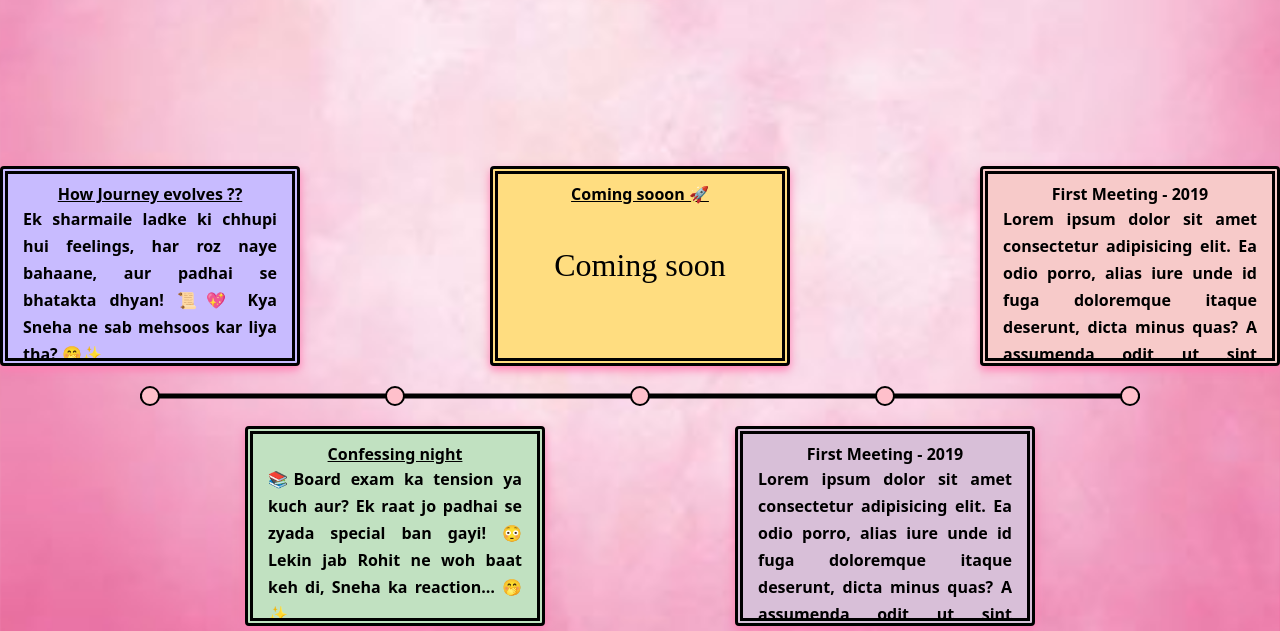
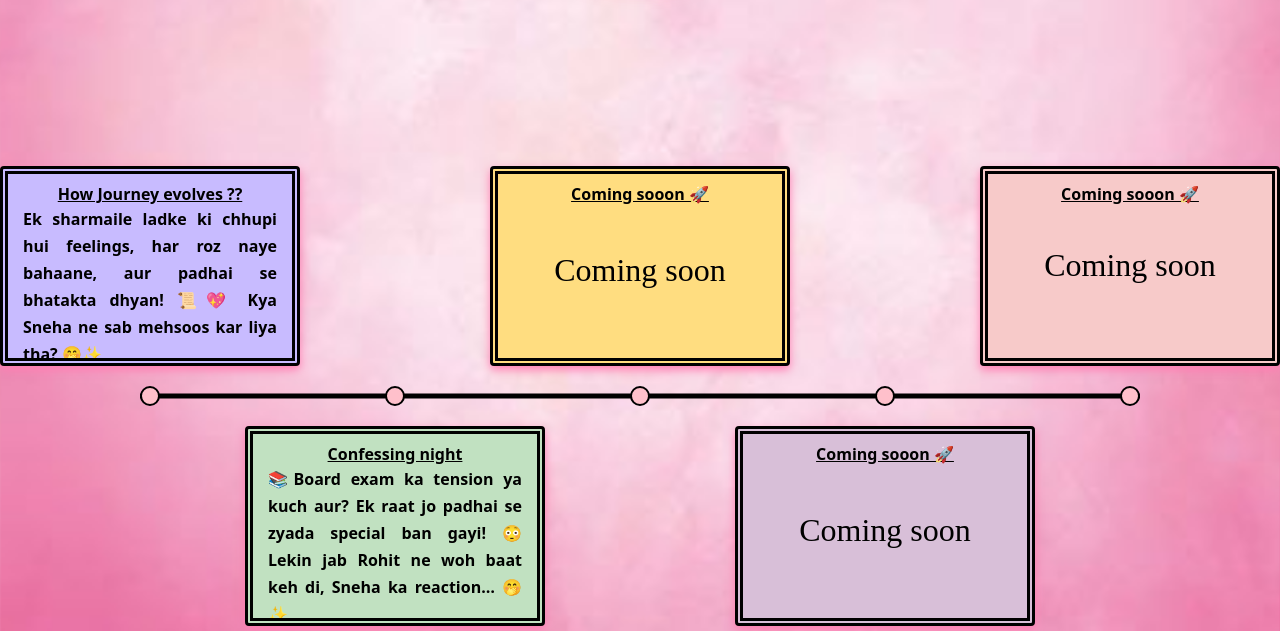
Before and after one commit to Divyanshu-hub37/Love_Project, a plain HTML site: page index.html in a window 1280 px wide. Shown: the part 622-1253 px from the top of the page. Drawn offline with nearby package versions, Linux system fonts and the light colour scheme.

Commit message:
final-touch

```diff
--- a/index.html
+++ b/index.html
@@ -6,6 +6,7 @@
     <title>Love-Journey</title>
     <link rel="stylesheet" href="https://cdn.jsdelivr.net/npm/bootstrap@5.3.0/dist/css/bootstrap.min.css">
     <link rel="stylesheet" href="style.css">
+    <link rel="shortcut icon" href="/public/images/favicon.png" type="image/x-icon">
     <script src="https://cdnjs.cloudflare.com/ajax/libs/gsap/3.12.2/gsap.min.js"></script>
     <script src="https://cdnjs.cloudflare.com/ajax/libs/gsap/3.12.2/ScrollTrigger.min.js"></script>
 </head>
@@ -50,37 +51,27 @@
 
         </div>
         <div class="timeline-item">
-            <a href="trip-together.html"><div class="dot"></div></a>
+            <a href="part3.html"><div class="dot"></div></a>
             <div class="journey-box-up" style="background-color: #ffdd80;">
                 <div class="journey-box-header"><u>Coming sooon 🚀</u></div>
-                <div class="journey-box-body"><h3 style="text-align: center; padding-top: 40px; font-family: stella; font-size: xx-large;" >Coming soon </h3>
+                <div class="journey-box-body"><h3 style="text-align: center; padding-top: 45px; font-family: stella; font-size: xx-large;" >Coming soon </h3>
                 </div>
             </div>
         </div>
         <div class="timeline-item">
-            <a href="anniversary.html"><div class="dot"></div></a>
+            <a href="part4.html"><div class="dot"></div></a>
             <div class="journey-box-down" style="background-color: #D8BFD8;">
-                <div class="journey-box-header">First Meeting - 2019 </div>
-                <div class="journey-box-body">Lorem ipsum dolor sit amet consectetur adipisicing elit.
-                    Ea odio porro, alias iure unde id fuga doloremque itaque deserunt,
-                    dicta minus quas? A assumenda odit ut sint repellat, sunt ex commodi
-                    reiciendis nesciunt non corrupti exercitationem, blanditiis molestias
-                    temporibus maxime. Sapiente quo inventore in eveniet. CorporisS
-                    possimus perferendis aperiam non.
+                <div class="journey-box-header"><u>Coming sooon 🚀</u></div>
+                <div class="journey-box-body"><h3 style="text-align: center; padding-top: 45px; font-family: stella; font-size: xx-large;" >Coming soon </h3>
                 </div>
 
             </div>
         </div>
         <div class="timeline-item">
-            <a href="engagement.html"><div class="dot"></div></a>
-            <div class="journey-box-up" style="background-color: #F7CAC9 ;">
-                <div class="journey-box-header">First Meeting - 2019 </div>
-                <div class="journey-box-body">Lorem ipsum dolor sit amet consectetur adipisicing elit.
-                    Ea odio porro, alias iure unde id fuga doloremque itaque deserunt,
-                    dicta minus quas? A assumenda odit ut sint repellat, sunt ex commodi
-                    reiciendis nesciunt non corrupti exercitationem, blanditiis molestias
-                    temporibus maxime. Sapiente quo inventore in eveniet. CorporisS
-                    possimus perferendis aperiam non.
+            <a href="part5.html"><div class="dot"></div></a>
+            <div class="journey-box-up" style="background-color: #F7CAC9;">
+                <div class="journey-box-header"><u>Coming sooon 🚀</u></div>
+                <div class="journey-box-body"><h3 style="text-align: center; padding-top: 40px; font-family: stella; font-size: xx-large;" >Coming soon </h3>
                 </div>
             </div>
         </div>
@@ -91,12 +82,12 @@
         <button class="surprise-btn" onclick="showSurpriseMessage()">Reveal Surprise 💖</button>
     </div>
 
-    <div class="countdown-timer">
+    <!-- <div class="countdown-timer">
         <h1 class="text">Togetherness Countdown 🤝</h1>
         <div id="countdown"></div>
         <div class="burst" id="burstEffect"></div>
         <div class="celebration" id="celebrationMessage">🎉 Happy Anniversary, Ruhi! 🎉</div>
-    </div>
+    </div> -->
 
     <div class="gallery">
         <h2 class="text">Some beautiful memories</h2>
--- /dev/null
+++ b/part3.css
@@ -0,0 +1,21 @@
+::selection{
+    color: black;
+    background-color: #fbca45;
+}
+
+body{
+    background-color: #ffdd80;
+    font-family: Arial, Helvetica, sans-serif;
+}
+
+div{
+    display: flex;
+    /* text-align: center; */
+    align-items: center;
+    justify-content: center;
+    height: 95vh;
+    /* width: 100vw; */
+    font-weight: bold;
+    font-size: xx-large;
+    border: 10px double black;
+}
--- /dev/null
+++ b/part4.css
@@ -0,0 +1,21 @@
+::selection{
+    color: black;
+    background-color: #fa93fa;
+}
+
+body{
+    background-color: #D8BFD8;
+    font-family: Arial, Helvetica, sans-serif;
+}
+
+div{
+    display: flex;
+    /* text-align: center; */
+    align-items: center;
+    justify-content: center;
+    height: 95vh;
+    /* width: 100vw; */
+    font-weight: bold;
+    font-size: xx-large;
+    border: 10px double black;
+}
--- /dev/null
+++ b/part5.css
@@ -0,0 +1,21 @@
+::selection{
+    color: black;
+    background-color: #fa9896;
+}
+
+body{
+    background-color: #F7CAC9;
+    font-family: Arial, Helvetica, sans-serif;
+}
+
+div{
+    display: flex;
+    /* text-align: center; */
+    align-items: center;
+    justify-content: center;
+    height: 95vh;
+    /* width: 100vw; */
+    font-weight: bold;
+    font-size: xx-large;
+    border: 10px double black;
+}
--- a/style.css
+++ b/style.css
@@ -238,6 +238,7 @@ body {
     text-align: center;
     margin: 50px 0;
     padding: 20px;
+    /* padding-top: 10px; */
     background: linear-gradient(135deg, #ff9a9e, #fad0c4);
     border-radius: 15px;
     box-shadow: 0px 4px 10px rgba(0, 0, 0, 0.1);
```
Also changed, not shown: confessing-night.html (+2 -0 lines), gallery.html (+1 -0 lines), journey.html (+2 -0 lines), part3.html (added, +14 -0 lines), part4.html (added, +14 -0 lines), part5.html (added, +14 -0 lines), public/images/favicon.png (added).
